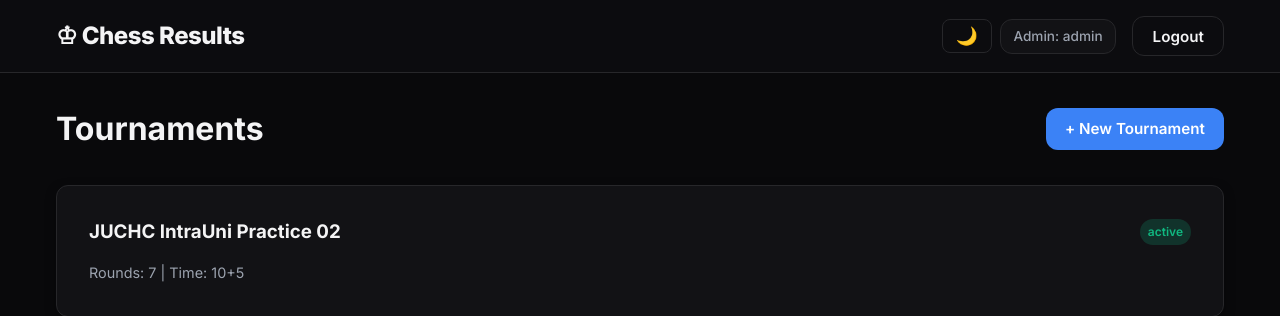
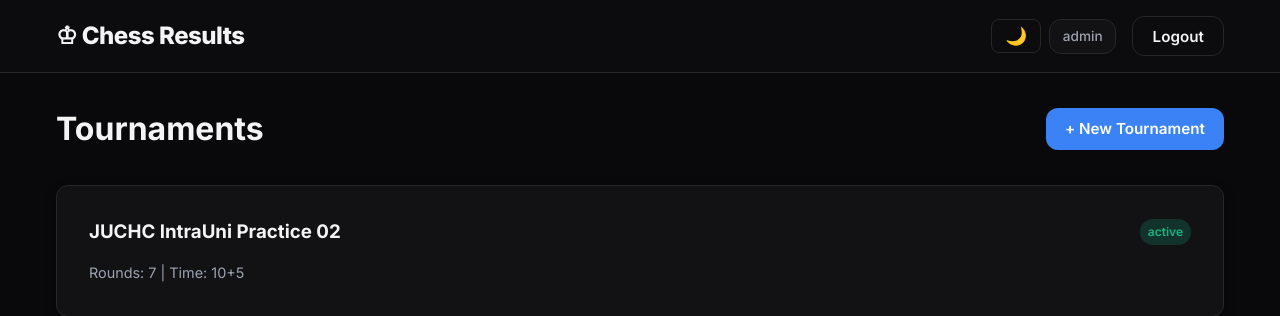
Before and after one commit to MDTHA-X/Chess-Results, a PHP site: page /index.php in a window 1280 px wide. Shown: the top 316 px of the page. Run offline with PHP 8.4, Linux system fonts and the light colour scheme; a user stored in the database is signed in; data comes from the database, SQL or seed files in the repository.

Commit message:
Display only admin name in navbar badge

```diff
--- a/index.php
+++ b/index.php
@@ -27,7 +27,7 @@ session_start();
                     <span id="themeIcon">🌙</span>
                 </button>
                 <?php if (isset($_SESSION['admin_id'])): ?>
-                    <span class="user-badge">Admin: <?= htmlspecialchars($_SESSION['username']) ?></span>
+                    <span class="user-badge"><?= htmlspecialchars($_SESSION['username']) ?></span>
                     <button id="logoutBtn" class="btn btn-outline">Logout</button>
                 <?php else: ?>
                     <a href="#login" class="btn btn-primary">Login</a>
```
